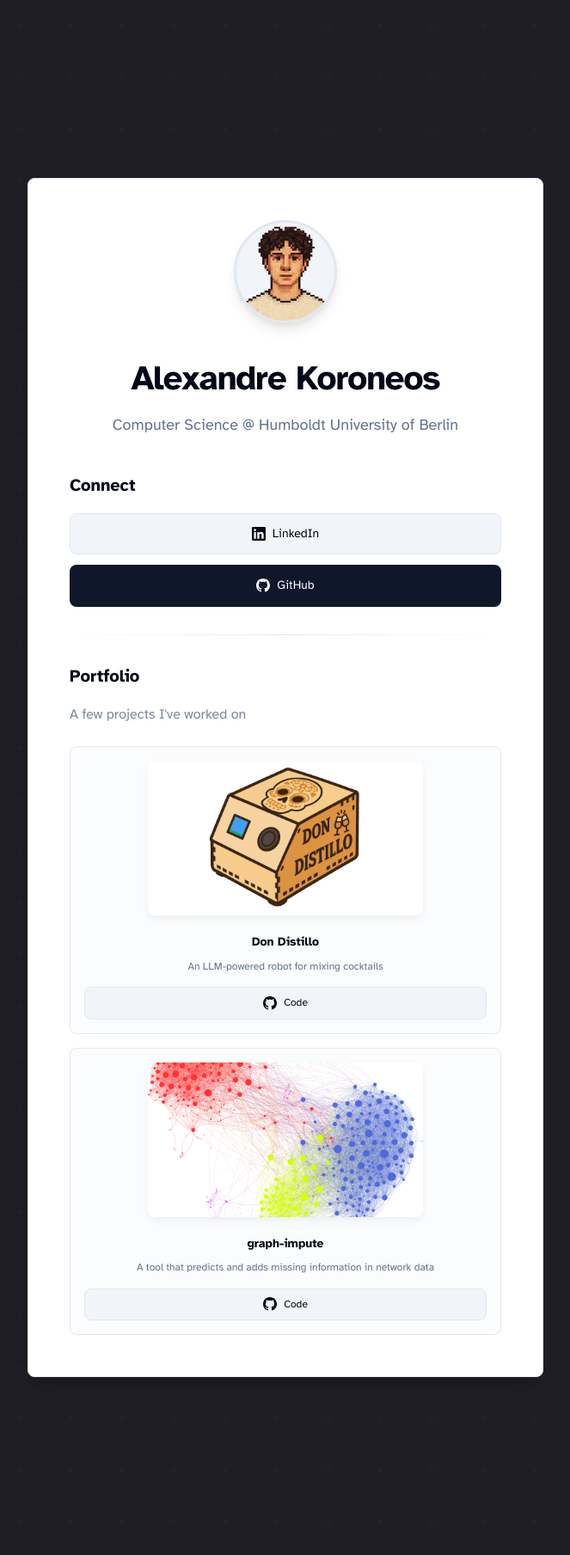
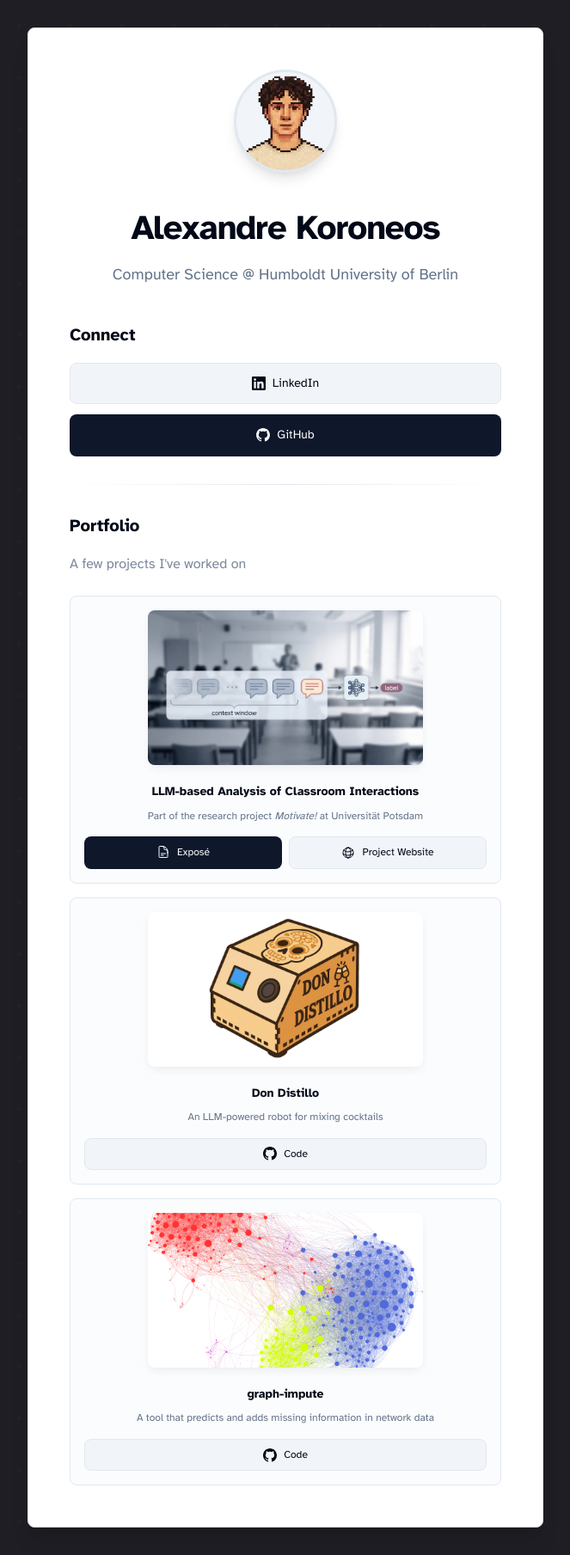
Before and after one commit to axkoro/alexkoro.com, a Jekyll site: the page built from index.markdown, in a window 1280 px wide. Shown: the whole page at 86% size, without its empty margins (308-971 px from the left). Built offline with Jekyll 4.4.1, drawn with Linux system fonts in a browser that asks for light colours.

Commit message:
feat: add Motivate project to portfolio

```diff
--- a/_config.yml
+++ b/_config.yml
@@ -35,6 +35,12 @@ linkedin_username: alexandre-koroneos
 
 # Portfolio projects
 portfolio:
+  - title: "LLM-based Analysis of Classroom Interactions"
+    description: "Part of the research project <em>Motivate!</em> at Universität Potsdam"
+    image_url: /assets/projects/motmess-unipotsdam.jpg
+    expose_url: /assets/files/expose_v4.pdf
+    research_project_url: https://www.uni-potsdam.de/en/dfg-projekt-motiv
+
   - title: "Don Distillo"
     description: "An LLM-powered robot for mixing cocktails"
     image_url: /assets/projects/don-distillo.jpg
--- a/_includes/portfolio-item.html
+++ b/_includes/portfolio-item.html
@@ -7,6 +7,27 @@
   <h3 class="portfolio-title">{{ project.title }}</h3>
   <p class="portfolio-description">{{ project.description }}</p>
   <div class="portfolio-links">
+    {% if project.expose_url %}
+    <a href="{{ project.expose_url }}" class="link" target="_blank" rel="noopener">
+      <svg xmlns="http://www.w3.org/2000/svg" fill="none" viewBox="0 0 24 24" stroke-width="1.5" stroke="currentColor"
+        class="portfolio-icon-expose">
+        <path stroke-linecap="round" stroke-linejoin="round"
+          d="M19.5 14.25v-2.625a3.375 3.375 0 0 0-3.375-3.375h-1.5A1.125 1.125 0 0 1 13.5 7.125v-1.5a3.375 3.375 0 0 0-3.375-3.375H8.25m0 12.75h7.5m-7.5 3H12M10.5 2.25H5.625c-.621 0-1.125.504-1.125 1.125v17.25c0 .621.504 1.125 1.125 1.125h12.75c.621 0 1.125-.504 1.125-1.125V11.25a9 9 0 0 0-9-9Z" />
+      </svg>
+      Exposé
+    </a>
+    {% endif %}
+    {% if project.research_project_url %}
+    <a href="{{ project.research_project_url }}" class="link secondary" target="_blank" rel="noopener">
+      <svg xmlns="http://www.w3.org/2000/svg" fill="none" viewBox="0 0 24 24" stroke-width="1.5" stroke="currentColor"
+        class="size-6">
+        <path stroke-linecap="round" stroke-linejoin="round"
+          d="M12 21a9.004 9.004 0 0 0 8.716-6.747M12 21a9.004 9.004 0 0 1-8.716-6.747M12 21c2.485 0 4.5-4.03 4.5-9S14.485 3 12 3m0 18c-2.485 0-4.5-4.03-4.5-9S9.515 3 12 3m0 0a8.997 8.997 0 0 1 7.843 4.582M12 3a8.997 8.997 0 0 0-7.843 4.582m15.686 0A11.953 11.953 0 0 1 12 10.5c-2.998 0-5.74-1.1-7.843-2.918m15.686 0A8.959 8.959 0 0 1 21 12c0 .778-.099 1.533-.284 2.253m0 0A17.919 17.919 0 0 1 12 16.5c-3.162 0-6.133-.815-8.716-2.247m0 0A9.015 9.015 0 0 1 3 12c0-1.605.42-3.113 1.157-4.418" />
+      </svg>
+
+      Project Website
+    </a>
+    {% endif %}
     {% if project.demo_url %}
     <a href="{{ project.demo_url }}" class="link" target="_blank" rel="noopener">
       <svg viewBox="0 0 24 24" fill="currentColor">
--- a/assets/css/theme.css
+++ b/assets/css/theme.css
@@ -172,6 +172,10 @@ body {
     flex-shrink: 0;
 }
 
+.portfolio-icon-expose {
+    transform: translateY(-1px);
+}
+
 .link::before {
     content: '';
     position: absolute;
```
Also changed, not shown: assets/projects/motmess-unipotsdam.jpg (added).
